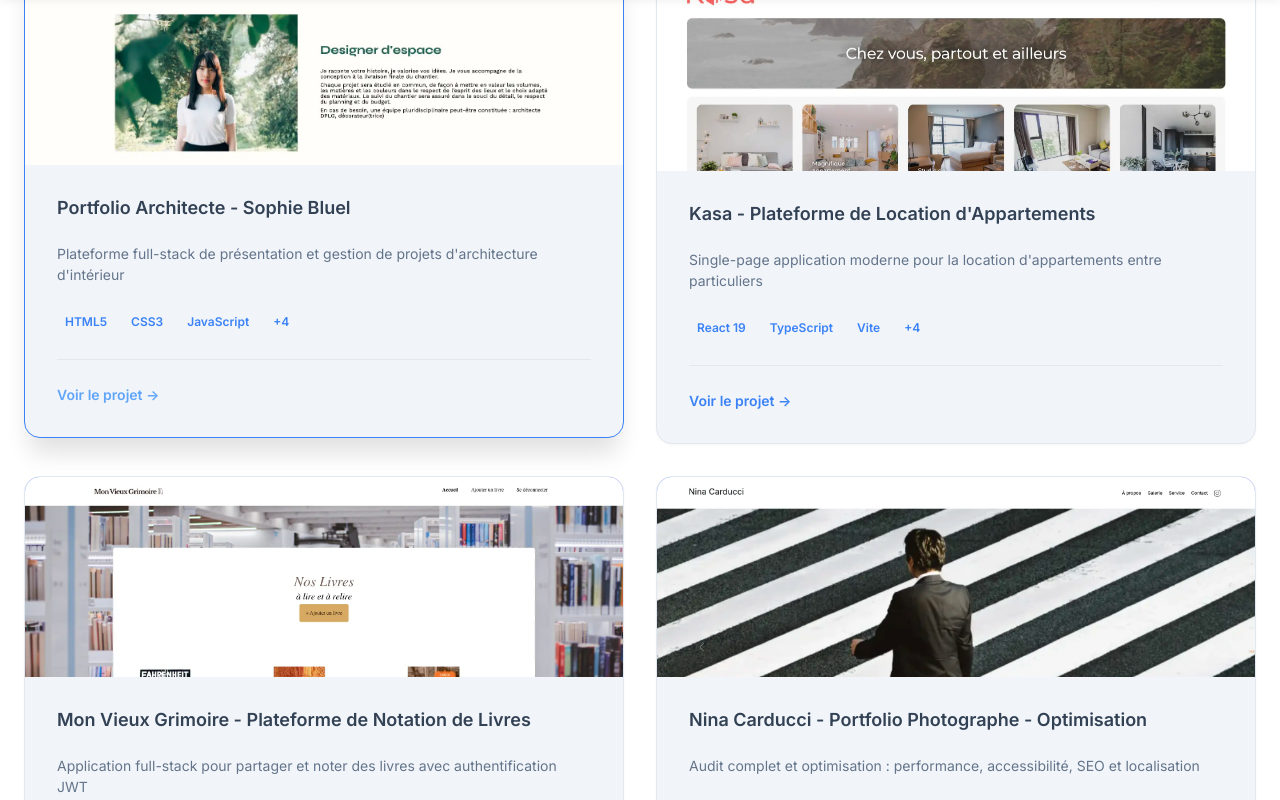
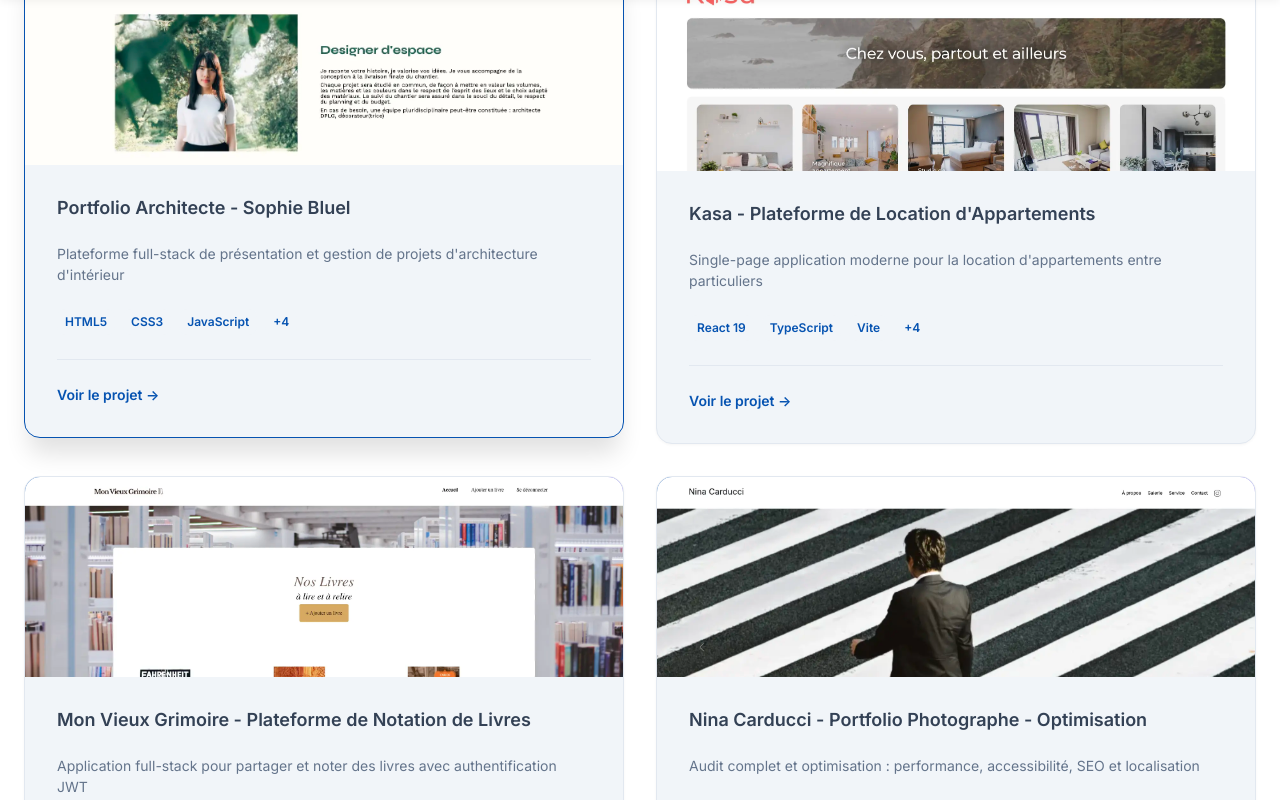
Before and after one commit to daddyjanno/Portfolio, a React (Vite) app: page / in a window 1280 px wide. In both pictures the pointer is over the element 108 px from the left and 6654 px from the top of the page. Shown: the part 6254-7054 px from the top of the page. Built offline with nearby package versions, Linux system fonts and the light colour scheme; no server answers.

Commit message:
change color to match correct ratio

```diff
--- a/src/components/common/BackToTop/BackToTop.module.scss
+++ b/src/components/common/BackToTop/BackToTop.module.scss
@@ -21,7 +21,7 @@
   }
 
   &:hover {
-    background-color: var(--color-primary-light);
+    background-color: var(--color-primary);
     transform: translateY(-3px);
     box-shadow: 0 6px 16px rgba(59, 130, 246, 0.4);
 
--- a/src/components/common/Button/Button.module.scss
+++ b/src/components/common/Button/Button.module.scss
@@ -41,7 +41,7 @@
 
     &:hover:not(:disabled) {
       box-shadow: 0 8px 20px rgba(59, 130, 246, 0.4);
-      background-color: var(--color-primary-light);
+      background-color: var(--color-primary);
     }
 
     &:active:not(:disabled) {
@@ -62,7 +62,9 @@
     }
 
     &:active:not(:disabled) {
-      box-shadow: inset 0 0 0 2px white, 0 2px 4px rgba(0, 0, 0, 0.1);
+      box-shadow:
+        inset 0 0 0 2px white,
+        0 2px 4px rgba(0, 0, 0, 0.1);
     }
   }
 
--- a/src/components/common/Navbar/Navbar.module.scss
+++ b/src/components/common/Navbar/Navbar.module.scss
@@ -43,7 +43,7 @@
   padding: 0.5rem 1rem;
   border-radius: var(--radius-md);
   transition: all var(--transition-normal);
-  background: linear-gradient(135deg, var(--color-primary), var(--color-primary-light));
+  background: linear-gradient(135deg, var(--color-primary), var(--color-primary));
   -webkit-background-clip: text;
   -webkit-text-fill-color: transparent;
   background-clip: text;
--- a/src/components/sections/Contact/Contact.module.scss
+++ b/src/components/sections/Contact/Contact.module.scss
@@ -21,7 +21,9 @@
   gap: var(--spacing-3xl);
   opacity: 0;
   transform: translateY(2rem);
-  transition: opacity var(--transition-slow), transform var(--transition-slow);
+  transition:
+    opacity var(--transition-slow),
+    transform var(--transition-slow);
 
   &.visible {
     opacity: 1;
@@ -42,7 +44,7 @@
   }
 
   /* reCAPTCHA container should not take space */
-  > :global(div[data-testid="grecaptcha-container"]),
+  > :global(div[data-testid='grecaptcha-container']),
   > :global(.grecaptcha-badge) {
     display: none !important;
     margin: 0 !important;
@@ -231,7 +233,7 @@
     transition: color var(--transition-normal);
 
     &:hover {
-      color: var(--color-primary-light);
+      color: var(--color-primary);
       text-decoration: underline;
     }
   }
--- a/src/components/sections/Projects/ProjectCard.module.scss
+++ b/src/components/sections/Projects/ProjectCard.module.scss
@@ -84,7 +84,7 @@
 /* Hover state */
 .card:hover {
   .cta {
-    color: var(--color-primary-light);
+    color: var(--color-primary);
   }
 }
 
--- a/src/styles/global.scss
+++ b/src/styles/global.scss
@@ -110,7 +110,7 @@ a {
   transition: color var(--transition-fast);
 
   &:hover {
-    color: var(--color-primary-light);
+    color: var(--color-primary);
   }
 
   &:active {
--- a/src/styles/variables.scss
+++ b/src/styles/variables.scss
@@ -1,7 +1,6 @@
 // Color Palette - Light Mode
 :root {
-  --color-primary: #3b82f6;
-  --color-primary-light: #60a5fa;
+  --color-primary: #0653b1;
   --color-secondary: #8b5cf6;
   --color-secondary-light: #a78bfa;
   --color-bg: #ffffff;
@@ -72,7 +71,7 @@
 
 // Dark Mode
 [data-theme='dark'] {
-  --color-primary: #60a5fa;
+  --color-primary: #0653b1;
   --color-secondary: #a78bfa;
   --color-bg: #0f172a;
   --color-bg-secondary: #1e293b;
```
